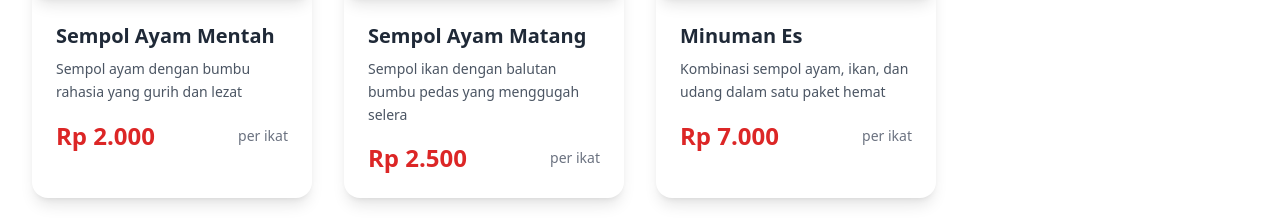
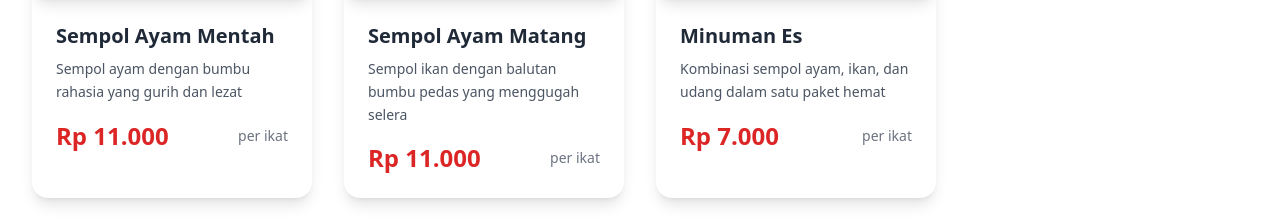
Before and after one commit to Kluvien/Sempol-Endul, a React (Vite) app: page / in a window 1280 px wide. Shown: the part 1784-2008 px from the top of the page. Built offline with nearby package versions, Linux system fonts and the light colour scheme.

Commit message:
Seventh Commit

```diff
--- a/src/App.tsx
+++ b/src/App.tsx
@@ -41,13 +41,13 @@
       {
         name: "Sempol Ayam Mentah",
         description: "Sempol ayam dengan bumbu rahasia yang gurih dan lezat",
-        price: "Rp 2.000",
+        price: "Rp 11.000",
         image: "https://kluvien.github.io/Sempol-Endul/sempol1.jpeg"
       },
       {
         name: "Sempol Ayam Matang",
         description: "Sempol ikan dengan balutan bumbu pedas yang menggugah selera",
-        price: "Rp 2.500",
+        price: "Rp 11.000",
         image: "https://kluvien.github.io/Sempol-Endul/sempol4.jpeg"
       },
       {
```
